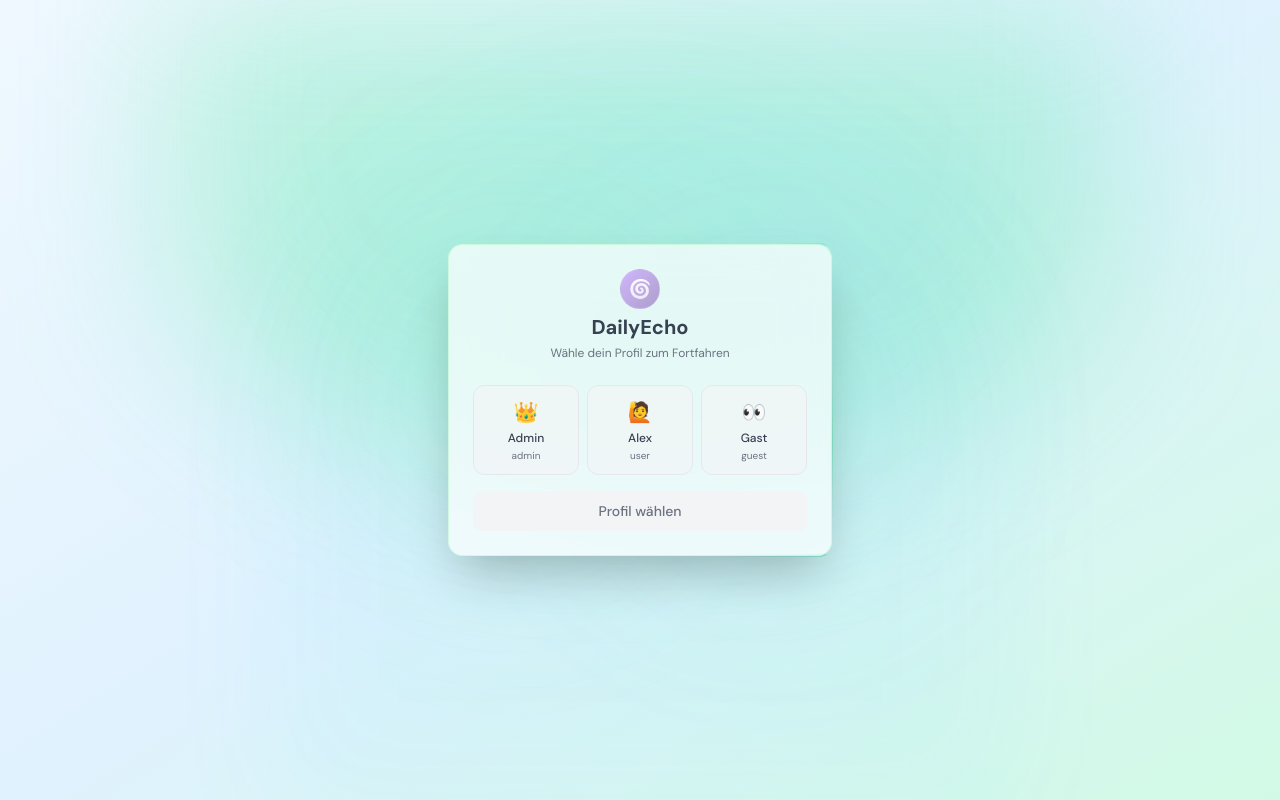
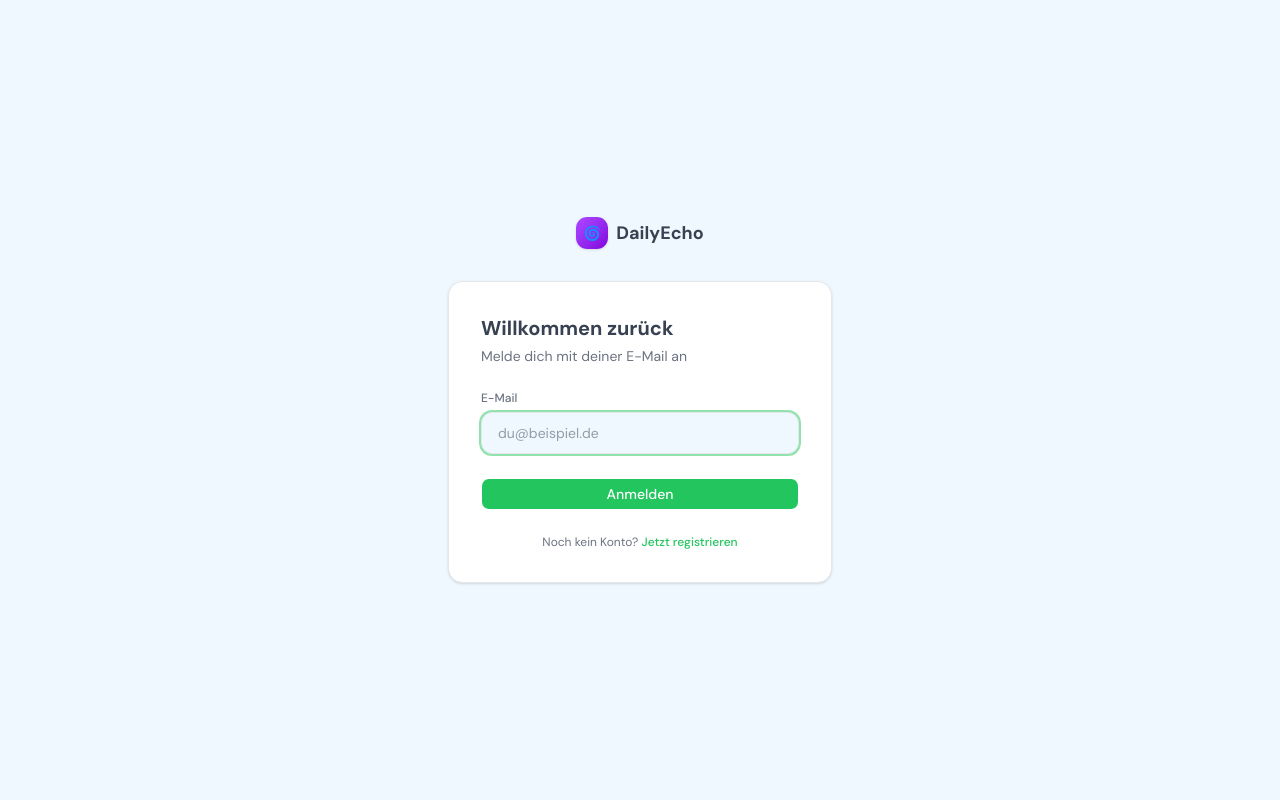
Before and after one commit to Wamocon/daily_echo, a Next.js app: page /login in a window 1280 px wide. Built offline with nearby package versions, Linux system fonts and the light colour scheme.

Commit message:
fix: replace demo-profile login with real email form + register flow
- New login page: email input, links to /register
- Auth stores email in registered-users list for future logins
- loginByEmail() for session restore on login
- DemoAccount gets optional email field

```diff
--- a/src/app/(auth)/register/page.tsx
+++ b/src/app/(auth)/register/page.tsx
@@ -24,9 +24,9 @@ export default function RegisterPage() {
       return;
     }
     setLoading(true);
-    const user = registerUser(name.trim());
-    // Sync to auth store (mirrors the DemoAccount shape for login action)
-    login({ id: user.id, name: user.name, role: user.role, emoji: '🙋', tagline: '', permissions: ['check-in', 'history', 'achievements'] });
+    const user = registerUser(name.trim(), email.trim());
+    // Sync to auth store
+    login({ id: user.id, name: user.name, role: user.role, email: email.trim(), emoji: '🙋', tagline: '', permissions: ['check-in', 'history', 'achievements'] });
     router.push('/onboarding');
   };
 
--- a/src/app/login/page.tsx
+++ b/src/app/login/page.tsx
@@ -1,9 +1,90 @@
-import { SignInCard } from '@/components/ui/sign-in-card-2';
+'use client';
 
-export const metadata = {
-  title: 'Anmelden — DailyEcho',
-};
+import { useState } from 'react';
+import { useRouter } from 'next/navigation';
+import { useAuthStore } from '@/store/useAuthStore';
+import { Button } from '@/components/ui/button';
+import Link from 'next/link';
+import { motion } from 'framer-motion';
 
 export default function LoginPage() {
-  return <SignInCard />;
+  const router = useRouter();
+  const { loginWithEmail } = useAuthStore();
+  const [email, setEmail] = useState('');
+  const [error, setError] = useState('');
+  const [loading, setLoading] = useState(false);
+
+  const handleSubmit = async (e: React.FormEvent) => {
+    e.preventDefault();
+    setError('');
+    if (!email.trim()) {
+      setError('Bitte E-Mail eingeben.');
+      return;
+    }
+    setLoading(true);
+    await new Promise((r) => setTimeout(r, 400));
+    const user = loginWithEmail(email.trim());
+    setLoading(false);
+    if (!user) {
+      setError('Kein Konto mit dieser E-Mail gefunden. Bitte zuerst registrieren.');
+      return;
+    }
+    router.push('/home');
+  };
+
+  return (
+    <div className="min-h-screen bg-background flex items-center justify-center px-6">
+      <motion.div
+        initial={{ opacity: 0, y: 20 }}
+        animate={{ opacity: 1, y: 0 }}
+        transition={{ duration: 0.4 }}
+        className="w-full max-w-sm"
+      >
+        {/* Logo */}
+        <div className="flex items-center gap-2 mb-8 justify-center">
+          <div className="w-8 h-8 rounded-xl bg-gradient-to-br from-purple-500 to-purple-700 flex items-center justify-center text-white font-bold text-sm shadow">
+            🌀
+          </div>
+          <span className="font-bold text-lg">DailyEcho</span>
+        </div>
+
+        <div className="bg-card rounded-2xl border border-border p-8 shadow-sm">
+          <h1 className="text-xl font-bold mb-1">Willkommen zurück</h1>
+          <p className="text-sm text-muted-foreground mb-6">Melde dich mit deiner E-Mail an</p>
+
+          <form onSubmit={handleSubmit} className="flex flex-col gap-4">
+            <div className="flex flex-col gap-1.5">
+              <label className="text-xs font-medium text-muted-foreground">E-Mail</label>
+              <input
+                type="email"
+                autoFocus
+                placeholder="du@beispiel.de"
+                value={email}
+                onChange={(e) => setEmail(e.target.value)}
+                className="w-full rounded-xl border bg-background px-4 py-2.5 text-sm focus:outline-none focus:ring-2 focus:ring-primary/50"
+                required
+              />
+            </div>
+
+            {error && (
+              <p className="text-xs text-red-500 bg-red-50 dark:bg-red-950 px-3 py-2 rounded-lg">
+                {error}
+              </p>
+            )}
+
+            <Button type="submit" className="w-full mt-2" disabled={loading}>
+              {loading ? 'Anmelden…' : 'Anmelden'}
+            </Button>
+          </form>
+
+          <p className="text-center text-xs text-muted-foreground mt-6">
+            Noch kein Konto?{' '}
+            <Link href="/register" className="text-primary hover:underline font-medium">
+              Jetzt registrieren
+            </Link>
+          </p>
+        </div>
+      </motion.div>
+    </div>
+  );
 }
--- a/src/lib/auth.ts
+++ b/src/lib/auth.ts
@@ -6,6 +6,7 @@ export interface DemoAccount {
   id: string;
   name: string;
   role: UserRole;
+  email?: string;
   pin?: string;
   emoji: string;
   tagline: string;
@@ -75,13 +76,46 @@ export function loginUser(account: DemoAccount): AuthUser {
   return user;
 }
 
-export function registerUser(name: string): AuthUser {
+const REGISTERED_USERS_KEY = 'dailyecho_registered_users';
+
+interface StoredUser {
+  id: string;
+  name: string;
+  email: string;
+  role: UserRole;
+  created_at: string;
+}
+
+function getRegisteredUsers(): StoredUser[] {
+  if (typeof window === 'undefined') return [];
+  try {
+    const raw = localStorage.getItem(REGISTERED_USERS_KEY);
+    return raw ? JSON.parse(raw) : [];
+  } catch {
+    return [];
+  }
+}
+
+export function registerUser(name: string, email: string): AuthUser {
   const user: AuthUser = {
     id: `user-${Date.now()}`,
     name,
     role: 'user',
     created_at: new Date().toISOString(),
   };
+  // Store in registered list for future logins
+  const users = getRegisteredUsers();
+  users.push({ ...user, email: email.toLowerCase().trim() });
+  localStorage.setItem(REGISTERED_USERS_KEY, JSON.stringify(users));
+  localStorage.setItem(AUTH_KEY, JSON.stringify(user));
+  return user;
+}
+
+export function loginByEmail(email: string): AuthUser | null {
+  const users = getRegisteredUsers();
+  const found = users.find((u) => u.email === email.toLowerCase().trim());
+  if (!found) return null;
+  const user: AuthUser = { id: found.id, name: found.name, role: found.role, created_at: found.created_at };
   localStorage.setItem(AUTH_KEY, JSON.stringify(user));
   return user;
 }
--- a/src/store/useAuthStore.ts
+++ b/src/store/useAuthStore.ts
@@ -2,7 +2,7 @@
 
 import { create } from 'zustand';
 import { AuthUser } from '@/types';
-import { getCurrentUser, loginUser, logoutUser, DemoAccount } from '@/lib/auth';
+import { getCurrentUser, loginUser, loginByEmail, logoutUser, DemoAccount } from '@/lib/auth';
 
 interface AuthState {
   currentUser: AuthUser | null;
@@ -10,6 +10,7 @@ interface AuthState {
 
   initAuth: () => void;
   login: (account: DemoAccount) => void;
+  loginWithEmail: (email: string) => AuthUser | null;
   logout: () => void;
 }
 
@@ -27,6 +28,12 @@ export const useAuthStore = create<AuthState>((set) => ({
     set({ currentUser: user });
   },
 
+  loginWithEmail: (email) => {
+    const user = loginByEmail(email);
+    if (user) set({ currentUser: user });
+    return user;
+  },
+
   logout: () => {
     logoutUser();
     set({ currentUser: null });
```
